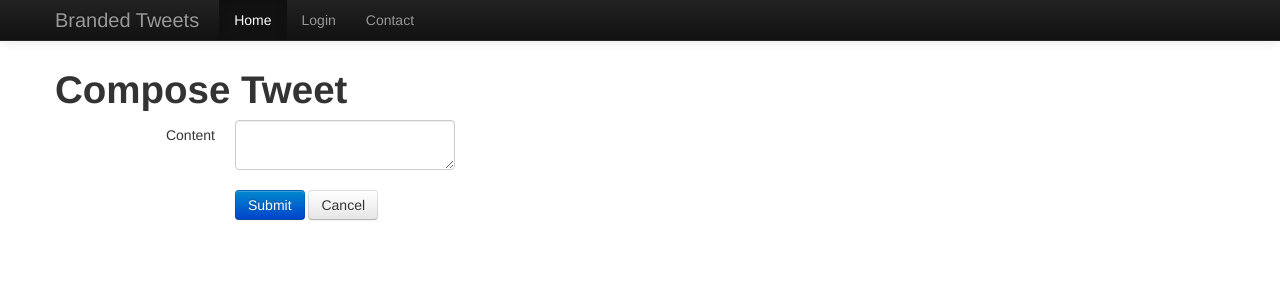
After one commit to cm-applicant/real-life-2, a Django app: page /brander/submit in a window 1280 px wide. The commit adds this page. Shown: the top 300 px of the page. Run offline with Django 3.2, Linux system fonts and the light colour scheme; some libraries are stand-ins or nearby versions.

Commit message:
Added tweet form, templates for tweet form snippets.

```diff
--- /dev/null
+++ b/real_life/real_life/tweet_brander/forms.py
@@ -0,0 +1,15 @@
+from django import forms
+from django.forms import ModelForm
+from models import Tweet
+
+class TweetForm(ModelForm):
+
+    def clean_owner(self):
+        return self.instance.owner
+
+    class Meta:
+        model = Tweet
+        fields = ('content', 'owner', 'blocked', 'published',)
+        widgets = {
+            'content': forms.Textarea(attrs={'rows':2})
+        }
--- /dev/null
+++ b/real_life/real_life/tweet_brander/templates/tweet_brander/submit.html
@@ -0,0 +1,13 @@
+{% extends "base.html" %}
+
+{% block content %}
+
+<div class="container">
+  <h1>Compose Tweet</h1>
+
+  <form action="{% url 'submit' %}" method="post" class="form-horizontal">
+  {% include 'tweet_brander/tweet_form.html' %}
+  </form>
+
+</div> <!-- /container -->
+{% endblock %}
--- /dev/null
+++ b/real_life/real_life/tweet_brander/templates/tweet_brander/tweet_form.html
@@ -0,0 +1,41 @@
+    {% csrf_token %}
+    <div class="control-group">
+      <label class="control-label" for="content">{{ form.content.label }}</label>
+      <div class="controls">
+        {{ form.content }}
+      </div>
+    </div>
+    {% if form.owner.value.username != user.username %}
+    <div class="control-group">
+      <label class="control-label" for="sender">{{ form.owner.label }}</label>
+      <div class="controls">
+        {{ form.owner }}
+      </div>
+    </div>
+    {% else %}
+    <input type="hidden" name="owner" value="{{ form.instance.owner.username }}" />
+    {% endif %}
+    {% if perms.tweet_brander.moderate_tweet %}
+    <div class="control-group">
+      <div class="controls">
+        <label class="checkbox">
+            {{ form.blocked }} {{ form.blocked.label }}
+        </label>
+      </div>
+    </div>
+    {% endif %}
+    {% if perms.tweet_brander.publish_tweet %}
+    <div class="control-group">
+      <div class="controls">
+        <label class="checkbox">
+            {{ form.published }} {{ form.published.label }}
+        </label>
+      </div>
+    </div>
+    {% endif %}
+    <div class="control-group">
+      <div class="controls">
+        <button type="submit" class="btn btn-primary">Submit</button>
+        <a href="{% url 'home' %}" class="btn">Cancel</a>
+      </div>
+    </div>
--- a/real_life/real_life/tweet_brander/urls.py
+++ b/real_life/real_life/tweet_brander/urls.py
@@ -5,4 +5,6 @@ import views
 urlpatterns = patterns('',
     # Examples:
     url(r'^$', views.home, name='home'),
+    url(r'^submit$', views.submit, name='submit'),
+    url(r'^moderate/(?P<id>\d*)/$', views.moderate, name='moderate'),
 )
--- a/real_life/real_life/tweet_brander/views.py
+++ b/real_life/real_life/tweet_brander/views.py
@@ -4,6 +4,7 @@ from django.conf import settings
 from django.db.models import Q
 import twitter
 from models import Tweet
+from forms import TweetForm
 
 def home(request):
     api = twitter.Api(consumer_key=settings.TW_C_KEY,
@@ -26,9 +27,30 @@ def home(request):
     tpl_data = {
         'tweets': api.GetUserTimeline('theCompanyAcct'),
         'pretweets': Tweet.objects.filter(tweet_filter),
-        'isSubmitter': is_sub,
         'isModerator': is_mod,
         'isPublisher': is_pub
     }
 
-    return render_to_response('tweet_brander/index.html', tpl_data, context_instance=RequestContext(request))
+    return render_to_response('tweet_brander/index.html', tpl_data,
+        context_instance=RequestContext(request))
+
+def submit(request):
+    form = TweetForm({'owner': request.user}, auto_id=True)
+
+    tpl_data = {
+        'form': form
+    }
+
+    return render_to_response('tweet_brander/submit.html', tpl_data,
+        context_instance=RequestContext(request))
+
+def moderate(request, id):
+    tweet = Tweet.objects.get(id=id)
+    form = TweetForm(instance=tweet)
+
+    tpl_data = {
+        'form': form
+    }
+
+    return render_to_response('tweet_brander/moderate.html', tpl_data,
+        context_instance=RequestContext(request))
```
Also changed, not shown: real_life/real_life/tweet_brander/templates/tweet_brander/index.html (+5 -5 lines), real_life/real_life/tweet_brander/templates/tweet_brander/moderate.html (added, +13 -0 lines).
